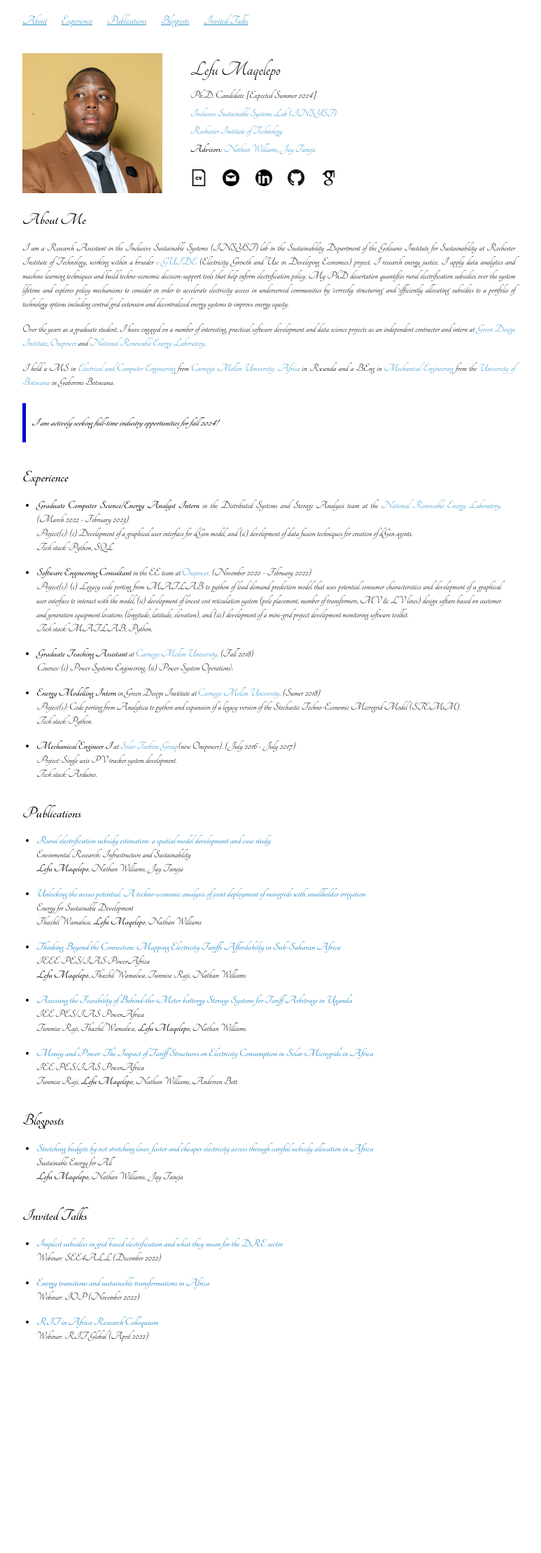
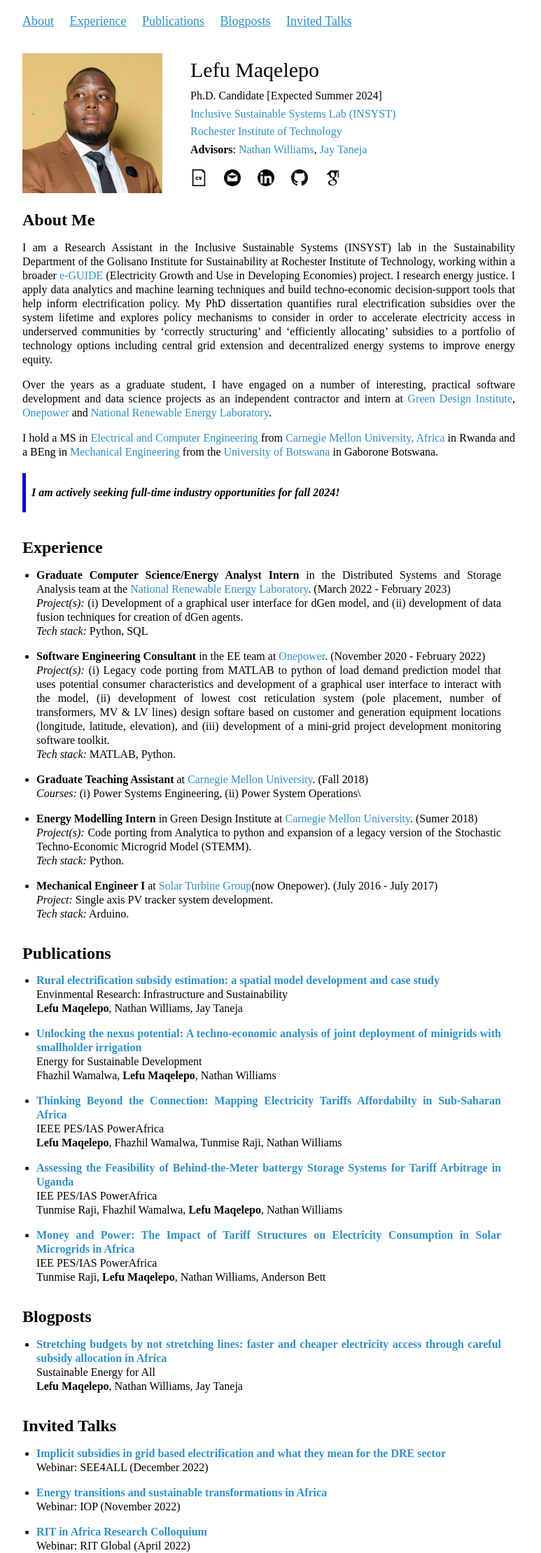
Before and after one commit to ljmaqele/ljmaqele.github.io, a Jekyll site: the page built from index.md, in a window 1280 px wide. Shown: the whole page at 70% size, without its empty margins (256-1029 px from the left). Built offline with Jekyll 4.4.1, drawn with Linux system fonts in a browser that asks for light colours; our own code applies the rules of GitHub Pages for plain Markdown files; before the commit the page ends 1919 px from its top, so only the background shows below that.

Commit message:
Update _style.scss

```diff
--- a/_sass/_style.scss
+++ b/_sass/_style.scss
@@ -17,7 +17,7 @@ body {
     min-height: 95%;
     padding-top: 20px;
     align: center;
-    font-family: Tangerine;
+    font-family: "Open Sans" san-serif;
     font-weight: 100;
     line-height: 20px;
     text-align: justify;
```
